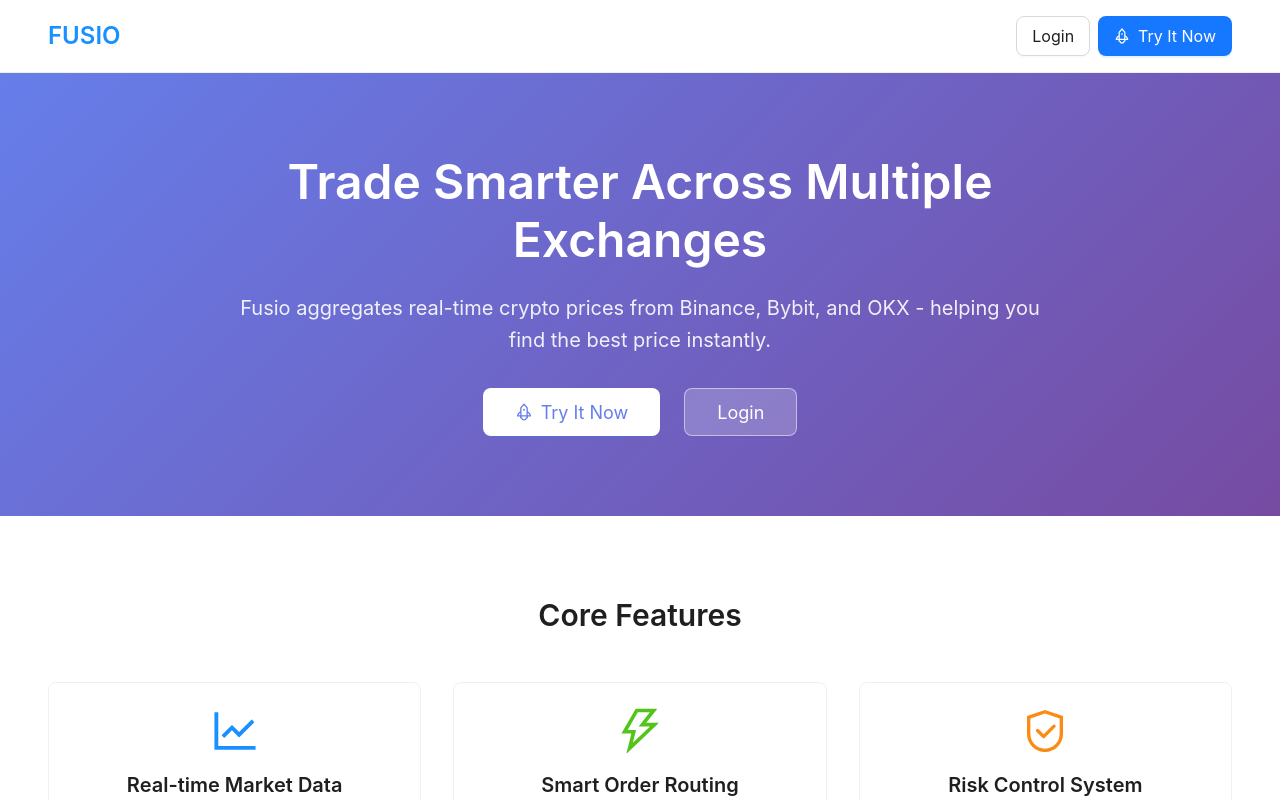
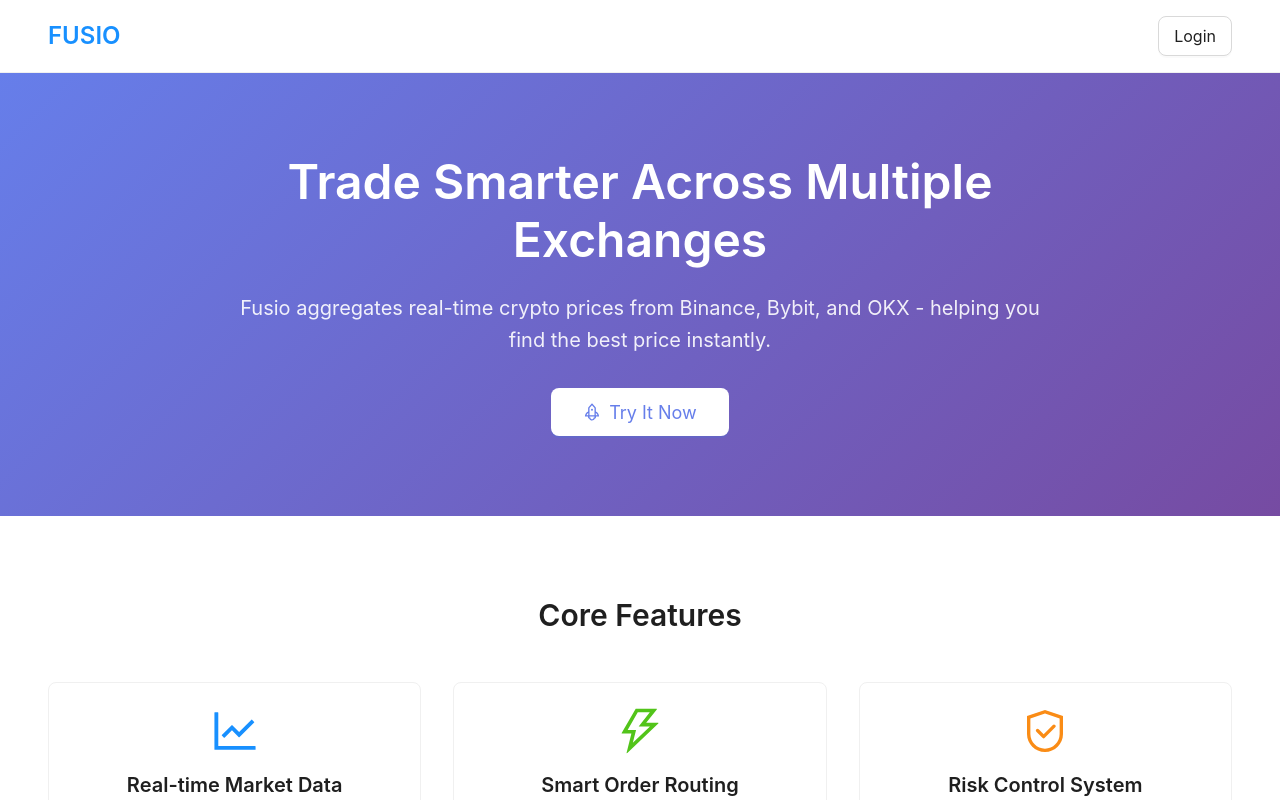
Before and after one commit to cysong/Fusio, a React (Vite) app in the folder frontend/: page / in a window 1280 px wide. Shown: the top 800 px of the page. Built offline with nearby package versions, Linux system fonts and the light colour scheme; no server answers.

Commit message:
remove not used button for landingpage

```diff
--- a/frontend/src/pages/LandingPage.tsx
+++ b/frontend/src/pages/LandingPage.tsx
@@ -137,14 +137,6 @@ export default function LandingPage() {
                 <Button size="large" onClick={() => setLoginModalVisible(true)}>
                   Login
                 </Button>
-                <Button
-                  type="primary"
-                  size="large"
-                  icon={<RocketOutlined />}
-                  onClick={() => setRegisterModalVisible(true)}
-                >
-                  Try It Now
-                </Button>
               </>
             )}
           </Space>
@@ -209,20 +201,6 @@ export default function LandingPage() {
                 }}
               >
                 Try It Now
-              </Button>
-              <Button
-                size="large"
-                onClick={() => setLoginModalVisible(true)}
-                style={{
-                  height: 48,
-                  fontSize: 18,
-                  padding: "0 32px",
-                  background: "rgba(255,255,255,0.2)",
-                  color: "#fff",
-                  border: "1px solid rgba(255,255,255,0.5)",
-                }}
-              >
-                Login
               </Button>
             </Space>
           )}
```
